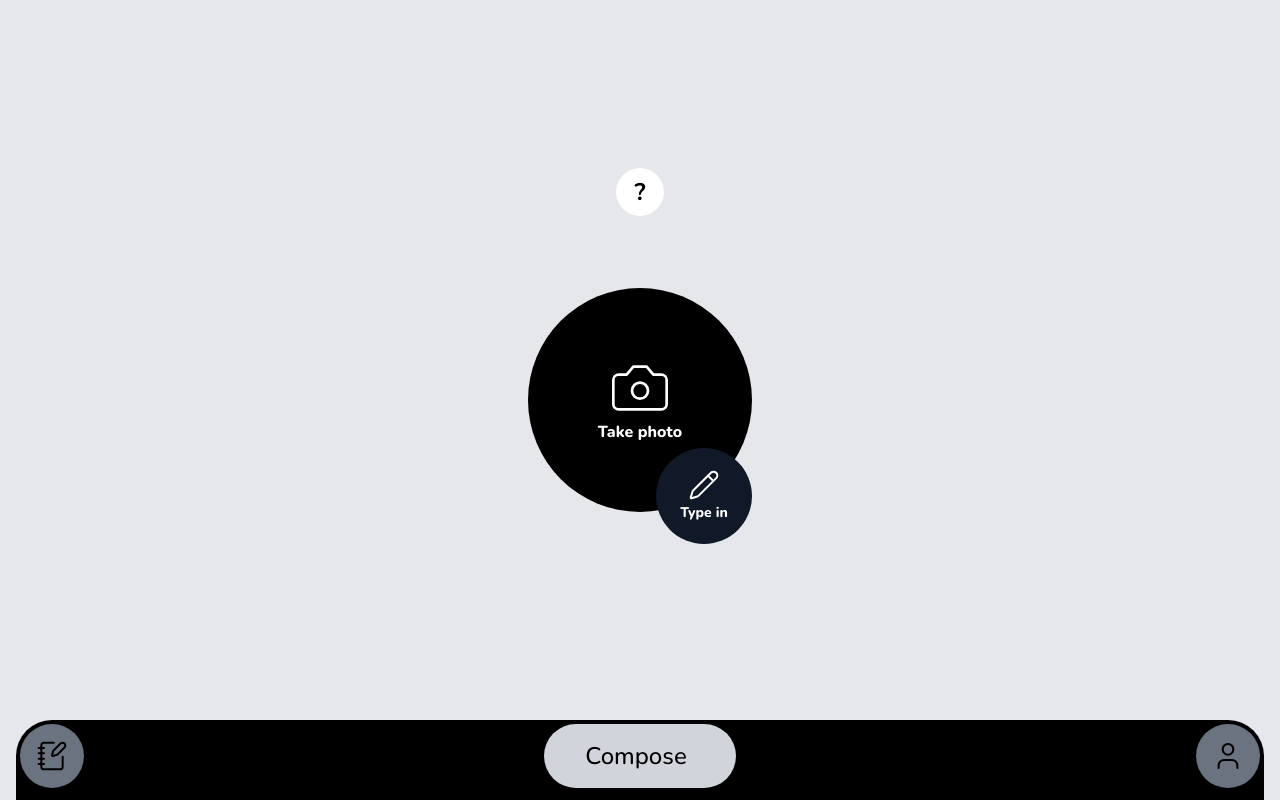
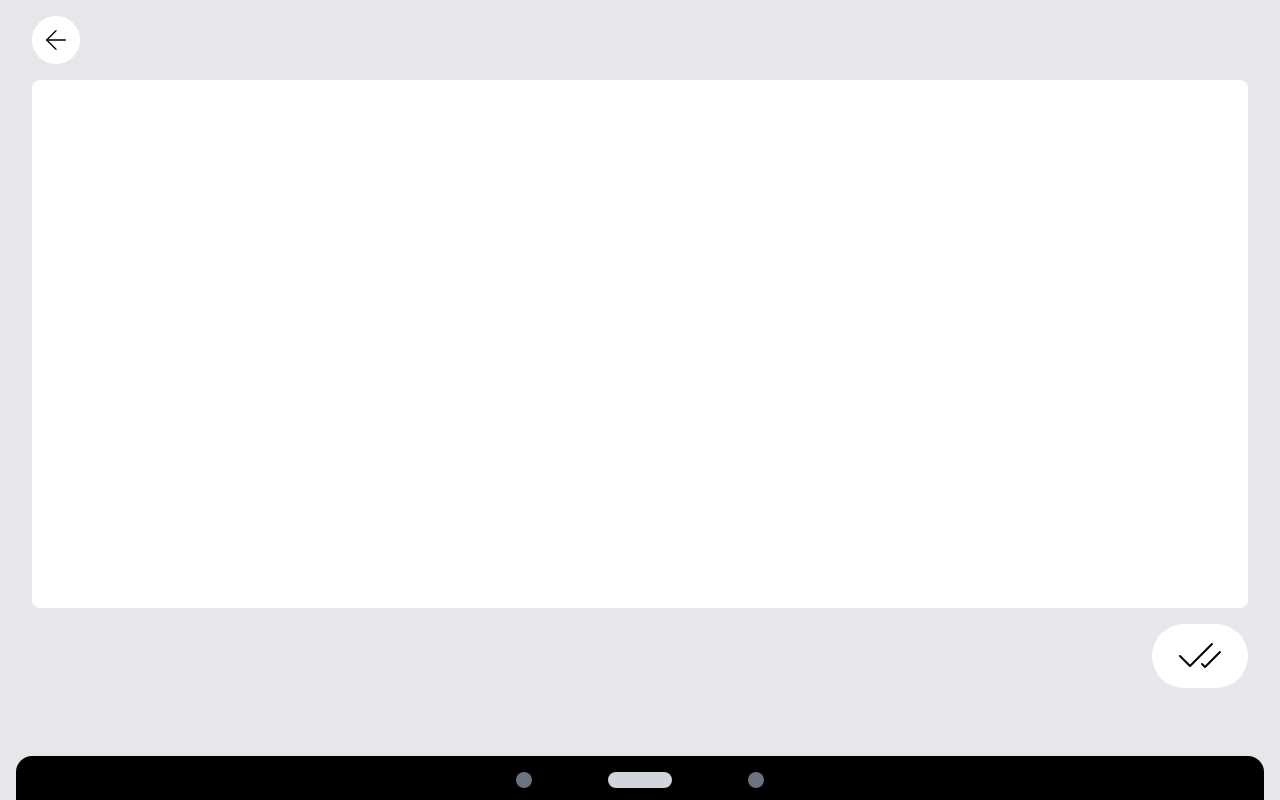
Before and after one commit to j-vanrav/markmywriting-next, a Next.js app: page / in a window 1280 px wide. Both pictures are taken after a click on the button "Type in". Built offline with nearby package versions, Linux system fonts and the light colour scheme; what hono would draw is missing.

Commit message:
compose text

```diff
--- a/components/compose-page.tsx
+++ b/components/compose-page.tsx
@@ -6,6 +6,7 @@
   ArrowUp,
   Camera,
   CheckCheck,
+  Loader2,
   Pencil,
   Plus,
   X,
@@ -21,6 +22,7 @@
 import TapButton from "./tap-button";
 import { cloneDeep } from "lodash";
 import { RPCClient } from "@/lib/hono-rpc-client";
+import { Textarea } from "./ui/textarea";
 
 function ImageItem({
   image,
@@ -87,10 +89,13 @@
 function ImageCompose({
   images,
   setImages,
+  setText,
 }: {
   images: LocalImage[];
   setImages: (i: (prev: LocalImage[]) => LocalImage[]) => void;
+  setText: (s: (prev: string | null) => string | null) => void;
 }) {
+  const [loading, setLoading] = useState(false);
   return (
     <motion.div
       className="flex flex-col items-center py-4 px-8 pb-28 gap-4 overflow-y-scroll"
@@ -135,7 +140,8 @@
         </Reorder.Group>
       </AnimatePresence>
 
-      <div className="flex flex-row gap-6">
+      <div className="flex flex-row justify-between gap-6 w-full">
+        {!loading ? (
           <TapButton
             className="bg-white text-black rounded-full flex flex-row gap-2 items-center justify-center p-2 px-6"
             onClick={async () => {
@@ -151,22 +157,66 @@
             <Camera strokeWidth={1} className="size-12" />
             <Plus strokeWidth={1} className="size-12" />
           </TapButton>
+        ) : (
+          <div />
+        )}
+
         <TapButton
           onClick={async () => {
             if (images.length >= 1 && images.length < 10) {
-              console.log(images);
+              setLoading(true);
               const result = await RPCClient.api.transcribe_images.$post({
                 json: { images: images as [LocalImage, ...LocalImage[]] },
               });
-              // const result = await fetch("/api/transcribe_images", {
-              //   method: "POST",
-              //   body: JSON.stringify({ images: images }),
-              // });
-              console.log(await result.text());
+              const json = await result.json();
+              setText(() => json.message.transcription);
+              setLoading(false);
             }
           }}
           className="bg-white text-black rounded-full flex flex-row gap-2 items-center justify-center p-2 px-6"
         >
+          {loading ? (
+            <Loader2 strokeWidth={1} className="size-12 animate-spin" />
+          ) : (
+            <CheckCheck strokeWidth={1} className="size-12" />
+          )}
+        </TapButton>
+      </div>
+    </motion.div>
+  );
+}
+
+function TextCompose({
+  text,
+  setText,
+}: {
+  text: string;
+  setText: (s: (prev: string | null) => string | null) => void;
+}) {
+  return (
+    <motion.div
+      className="flex flex-col items-center py-4 px-8 pb-28 gap-4 overflow-y-scroll w-full h-full"
+      initial={{ opacity: 0 }}
+      animate={{ opacity: 1 }}
+      exit={{ opacity: 0 }}
+      transition={{ duration: 0.4 }}
+    >
+      <div className="flex flex-row justify-start w-full">
+        <TapButton
+          className="bg-white text-black rounded-full flex flex-row gap-2 items-center justify-center p-2"
+          onClick={() => setText(() => null)}
+        >
+          <ArrowLeft strokeWidth={1} className="size-8" />
+        </TapButton>
+      </div>
+      <textarea
+        className="rounded-lg bg-white w-full h-full p-2 resize-none"
+        value={text}
+        onChange={(e) => setText(() => e.target.value)}
+      />
+
+      <div className="flex flex-row justify-end gap-6 w-full">
+        <TapButton className="bg-white text-black rounded-full flex flex-row gap-2 items-center justify-center p-2 px-6">
           <CheckCheck strokeWidth={1} className="size-12" />
         </TapButton>
       </div>
@@ -185,9 +235,10 @@
 }) {
   const [showHelp, setShowHelp] = useState(false);
   const [images, setImages] = useState([] as LocalImage[]);
+  const [text, setText] = useState(null as string | null);
   useEffect(() => {
-    setMiniatureNav(images.length > 0 || showHelp);
-  }, [images, showHelp, setMiniatureNav]);
+    setMiniatureNav(images.length > 0 || showHelp || text !== null);
+  }, [images, showHelp, text, setMiniatureNav]);
   return (
     <motion.div
       key="compose-page"
@@ -222,7 +273,7 @@
         )}
       </AnimatePresence>
       <AnimatePresence>
-        {!showHelp && images.length === 0 && (
+        {text === null && !showHelp && images.length === 0 && (
           <motion.div
             className="absolute -translate-y-52"
             initial={{ opacity: 0 }}
@@ -242,7 +293,7 @@
         )}
       </AnimatePresence>
       <AnimatePresence>
-        {!showHelp && images.length === 0 && (
+        {text === null && !showHelp && images.length === 0 && (
           <motion.div
             className="absolute rounded-full p-4 pt-8 gap-12"
             initial={{ opacity: 0 }}
@@ -275,7 +326,10 @@
             </div>
 
             <div className="absolute z-30 left-[250%] top-[250%] -translate-x-1/2 -translate-y-1/2">
-              <TapButton className="rounded-full bg-gray-900 text-white size-24 flex flex-col items-center justify-center gap-[2px]">
+              <TapButton
+                onClick={() => setText(() => "")}
+                className="rounded-full bg-gray-900 text-white size-24 flex flex-col items-center justify-center gap-[2px]"
+              >
                 <Pencil
                   absoluteStrokeWidth
                   strokeWidth={1.5}
@@ -288,8 +342,17 @@
         )}
       </AnimatePresence>
       <AnimatePresence>
-        {!showHelp && images.length !== 0 && (
-          <ImageCompose images={images} setImages={setImages} />
+        {text === null && !showHelp && images.length !== 0 && (
+          <ImageCompose
+            images={images}
+            setImages={setImages}
+            setText={setText}
+          />
+        )}
+      </AnimatePresence>
+      <AnimatePresence>
+        {!showHelp && text !== null && (
+          <TextCompose text={text} setText={setText} />
         )}
       </AnimatePresence>
     </motion.div>
```
Lines whose indentation alone changed are shown as unchanged.
